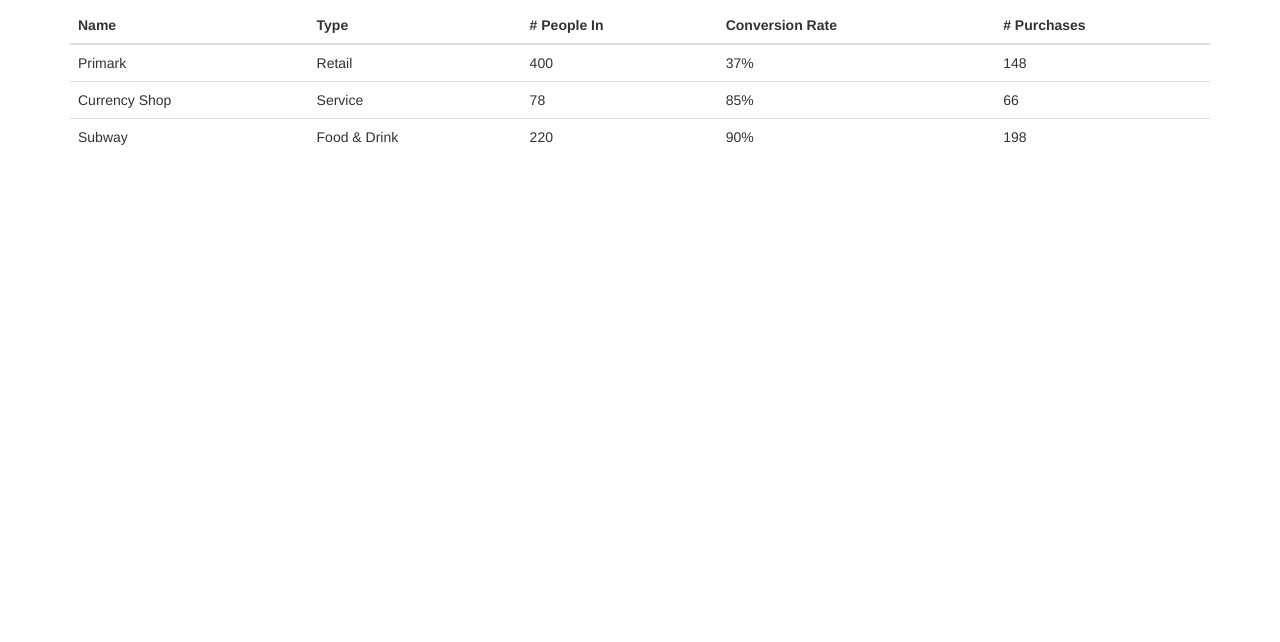
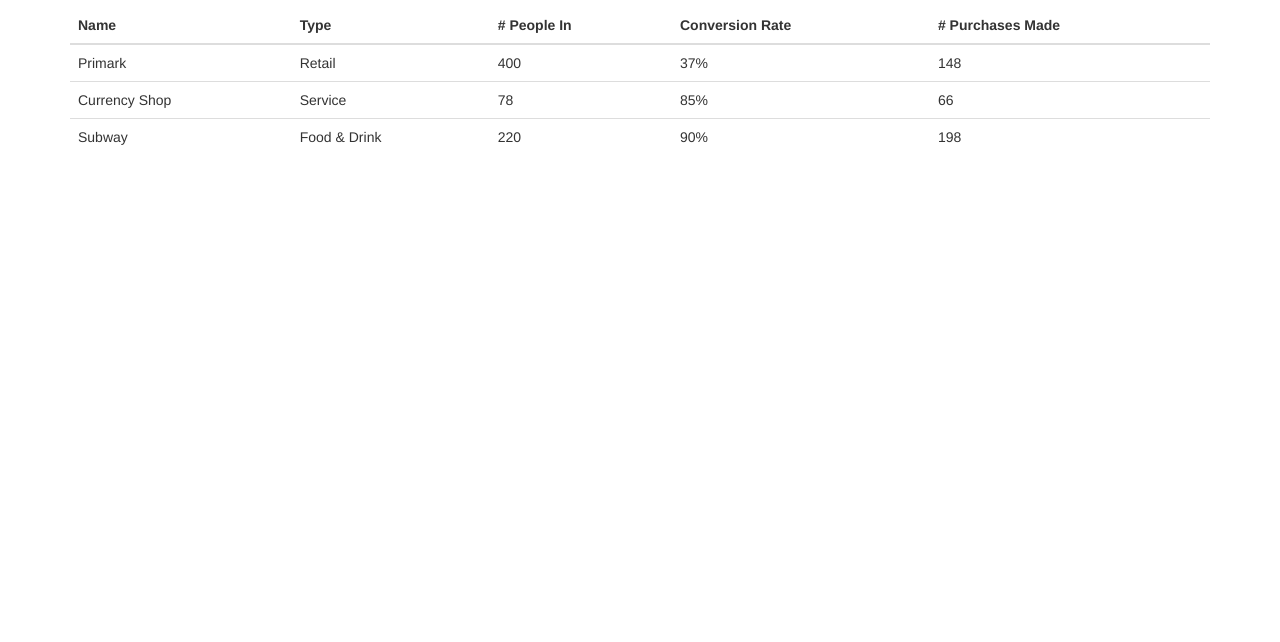
Before and after one commit to AC41004Team8/Industrial-Team-Project, a plain HTML site: page index.html in a window 1280 px wide. Shown: the part 158-800 px from the top of the page. Drawn offline with nearby package versions, Linux system fonts and the light colour scheme.

Commit message:
Update index.html

```diff
--- a/index.html
+++ b/index.html
@@ -32,7 +32,7 @@
         <th>Type</th>
         <th># People In</th>
         <th>Conversion Rate</th>
-        <th># Purchases</th>
+        <th># Purchases Made</th>
       </tr>
     </thead>
     <tbody>
```
